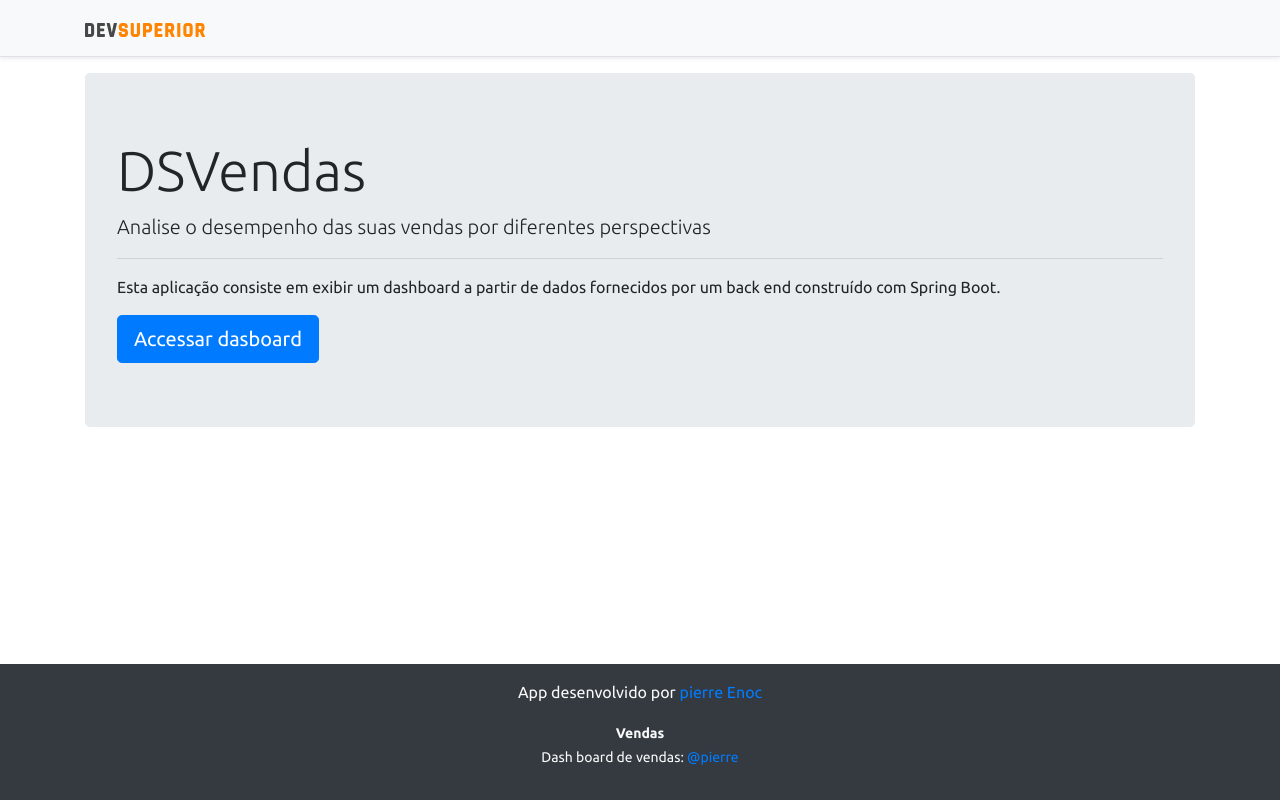
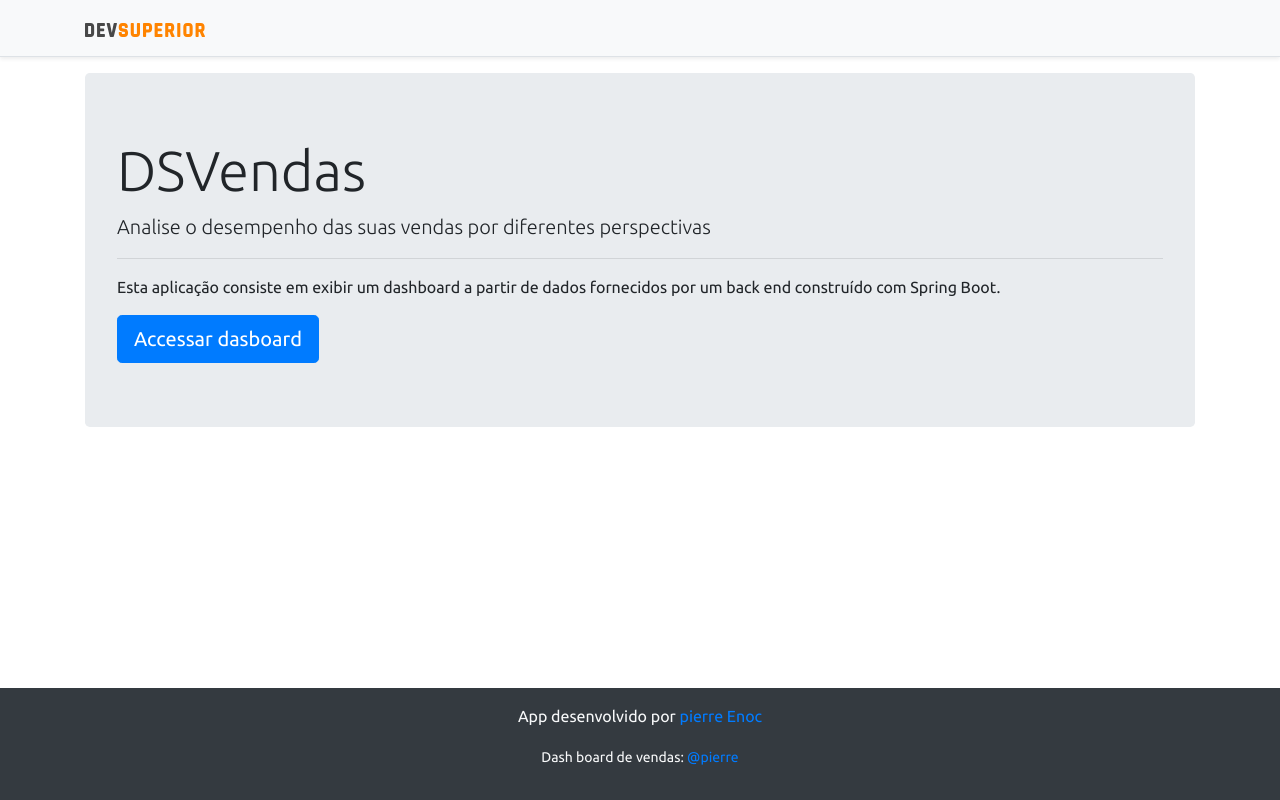
Before and after one commit to pierreEnoc/projeto-dash-board-vendas, a React (Create React App) app in the folder frontend/: page / in a window 1280 px wide. Built offline with nearby package versions, Linux system fonts and the light colour scheme; no server answers.

Commit message:
refactor

```diff
--- a/frontend/src/components/Footer/index.tsx
+++ b/frontend/src/components/Footer/index.tsx
@@ -3,7 +3,7 @@ const Footer = () => {
         <footer className="footer mt-auto py-3 bg-dark">
         <div className="container">
           <p className="text-light">App desenvolvido por <a href="https://github.com/pierreEnoc" target="_blank" rel="noreferrer">pierre Enoc</a></p>
-          <p className="text-light"><small><strong>Vendas</strong><br/>
+          <p className="text-light"><small><strong></strong>
             Dash board de vendas: <a href="https://www.linkedin.com/in/pierre-enoc-84309b5b/" target="_blank" rel="noreferrer">@pierre</a></small></p>
         </div>
       </footer>
```
